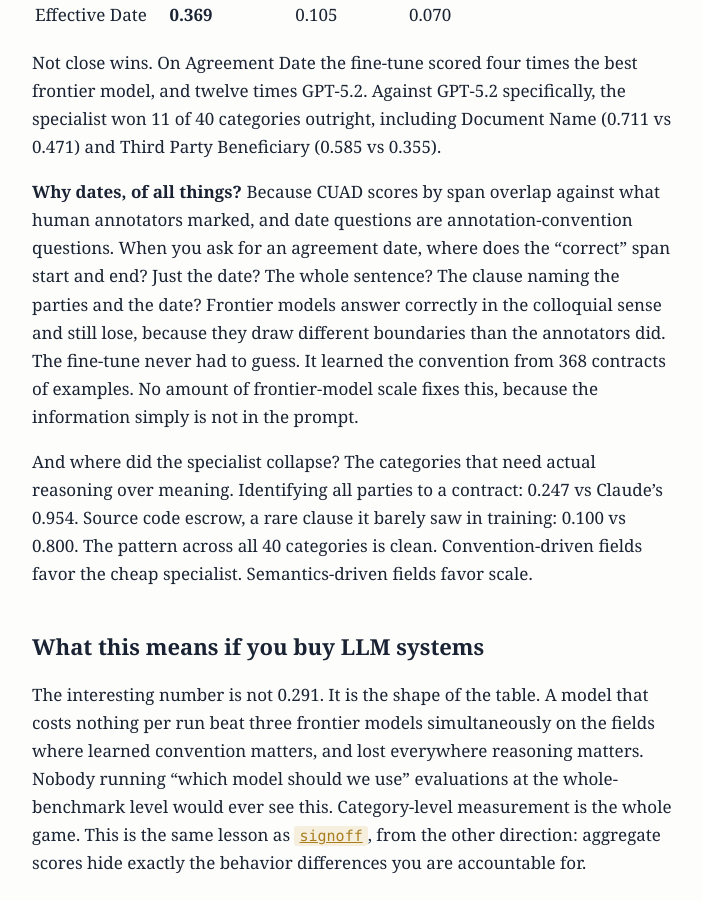
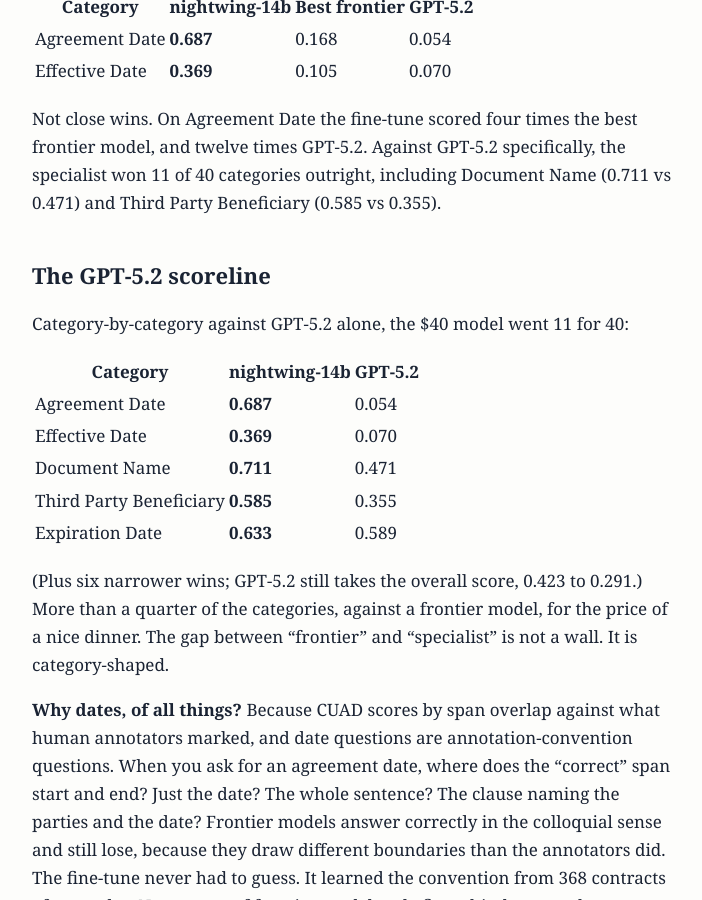
Before and after one commit to ashish24142/migrationassurance.com, a Jekyll site: the page built from _posts/2026-07-13-forty-dollar-specialist-vs-frontier.md, in a window 1280 px wide and 900 px high, scrolled down 1828 px. Shown: the whole window, without its empty margins (288-990 px from the left). Built offline with Jekyll 4.4.1, drawn with Linux system fonts in a browser that asks for light colours; some of the changed text lies outside the part shown.

Commit message:
Highlight the GPT-5.2 scoreline: 11 of 40 categories

```diff
--- a/_posts/2026-07-13-forty-dollar-specialist-vs-frontier.md
+++ b/_posts/2026-07-13-forty-dollar-specialist-vs-frontier.md
@@ -9,7 +9,9 @@ convention-heavy task. Exactly the kind of thing a small specialist model should
 be able to learn. So what does $40 of fine-tuning actually buy against models
 that cost $165 per evaluation run?
 
-The honest answer: not victory. Something more interesting.
+The honest answer: not victory. Something more interesting. The specialist
+could not lay a hand on the reigning giant. But against GPT-5.2 it won 11 of
+40 categories outright.
 
 ## The setup
 
@@ -67,6 +69,23 @@ frontier model, and twelve times GPT-5.2. Against GPT-5.2 specifically, the
 specialist won 11 of 40 categories outright, including Document Name (0.711 vs
 0.471) and Third Party Beneficiary (0.585 vs 0.355).
 
+## The GPT-5.2 scoreline
+
+Category-by-category against GPT-5.2 alone, the $40 model went 11 for 40:
+
+| Category | nightwing-14b | GPT-5.2 |
+|---|---|---|
+| Agreement Date | **0.687** | 0.054 |
+| Effective Date | **0.369** | 0.070 |
+| Document Name | **0.711** | 0.471 |
+| Third Party Beneficiary | **0.585** | 0.355 |
+| Expiration Date | **0.633** | 0.589 |
+
+(Plus six narrower wins; GPT-5.2 still takes the overall score, 0.423 to 0.291.)
+More than a quarter of the categories, against a frontier model, for the price
+of a nice dinner. The gap between "frontier" and "specialist" is not a wall.
+It is category-shaped.
+
 **Why dates, of all things?** Because CUAD scores by span overlap against what
 human annotators marked, and date questions are annotation-convention questions.
 When you ask for an agreement date, where does the "correct" span start and end?
--- a/index.html
+++ b/index.html
@@ -16,8 +16,9 @@ Vendor-neutral by design.</p>
 <p><a href="https://github.com/ashish24142/nightwing"><code>nightwing</code></a>, a reproducible
 benchmark of frontier LLMs vs a $40 fine-tuned specialist on CUAD contract clause extraction,
 scored on the official metric with every model's raw predictions published. The specialist loses
-overall and beats all three frontier models on the annotation-convention categories. Honest
-numbers over highlight reels.</p>
+overall to Claude, beats all three frontier models on the annotation-convention categories,
+and wins 11 of 40 categories outright against GPT-5.2. Honest numbers over highlight
+reels.</p>
 
 <h2 id="writing">Writing</h2>
 {% if site.posts.size > 0 %}
```
